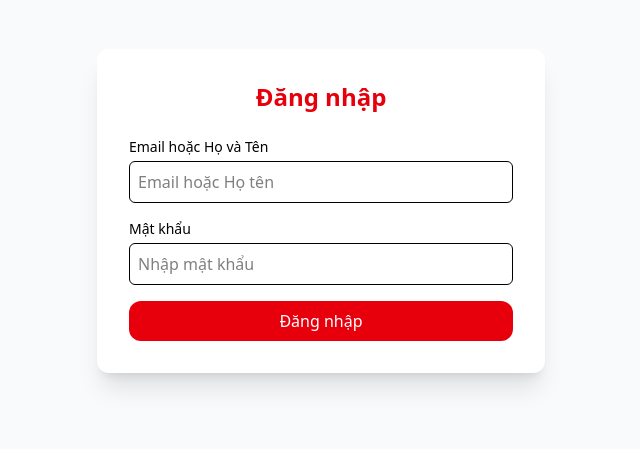
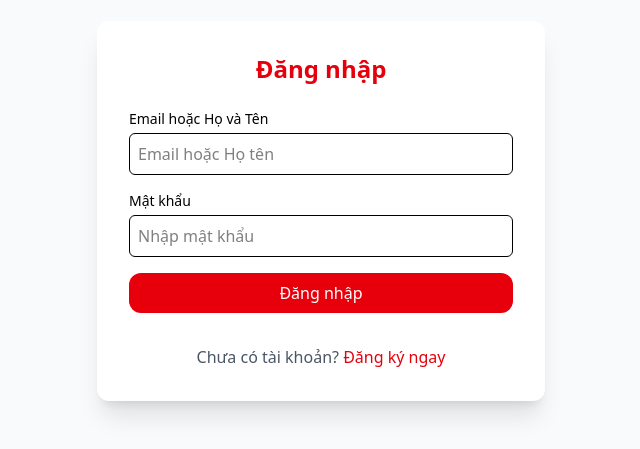
Before and after one commit to YenNhi206/swpHIVproject, a React (Vite) app: page /login in a window 1280 px wide. Shown: the part 205-654 px from the top of the page, without its empty margins (319-959 px from the left). Built offline with nearby package versions, Linux system fonts and the light colour scheme.

Commit message:
update dn, dk

```diff
--- a/src/features/auth/LoginPage.jsx
+++ b/src/features/auth/LoginPage.jsx
@@ -1,5 +1,6 @@
 
 import React, { useState } from "react";
+import { Link } from "react-router-dom";
 
 export default function LoginPage() {
   const [credentials, setCredentials] = useState({
@@ -67,6 +68,13 @@ export default function LoginPage() {
           >
             Đăng nhập
           </button>
+           {/* Thêm phần này sau nút đăng nhập */}
+        <p className="mt-4 text-center text-gray-600">
+          Chưa có tài khoản?{" "}
+          <Link to="/signup" className="text-red-600 hover:text-red-700 font-medium">
+            Đăng ký ngay
+          </Link>
+        </p>
         </form>
       </div>
     </div>
--- a/src/features/auth/SignupPage.jsx
+++ b/src/features/auth/SignupPage.jsx
@@ -1,5 +1,7 @@
 
 import React, { useState } from "react";
+import { Link } from "react-router-dom"; // Thêm import này
+
 
 export default function SignupPage() {
   const [formData, setFormData] = useState({
@@ -165,6 +167,13 @@ export default function SignupPage() {
           >
             Đăng ký
           </button>
+           {/* Thêm phần này sau nút đăng ký */}
+        <p className="mt-4 text-center text-gray-600">
+          Đã có tài khoản?{" "}
+          <Link to="/login" className="text-red-600 hover:text-red-700 font-medium">
+            Đăng nhập
+          </Link>
+        </p>
         </form>
       </div>
     </div>
```
